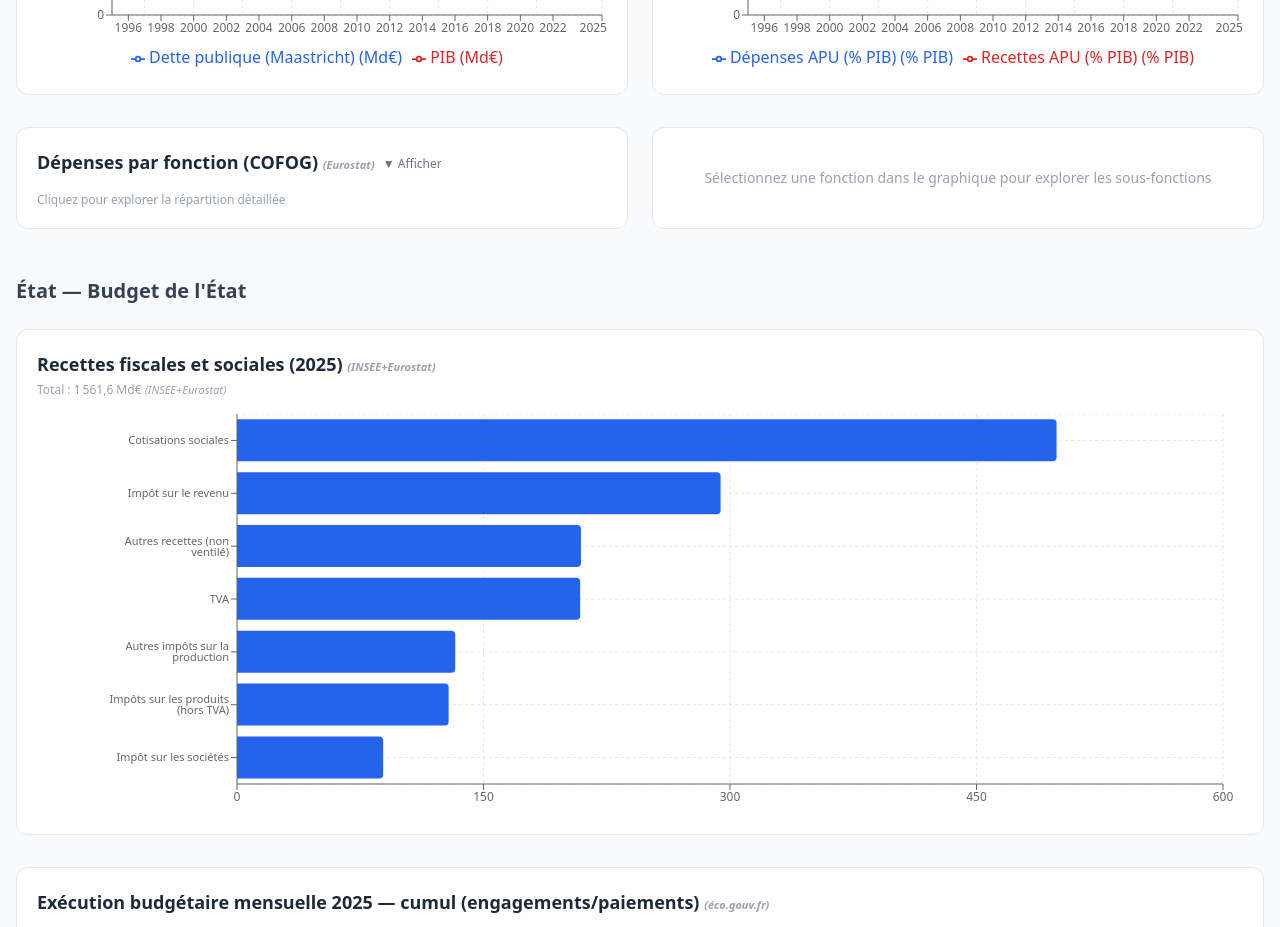
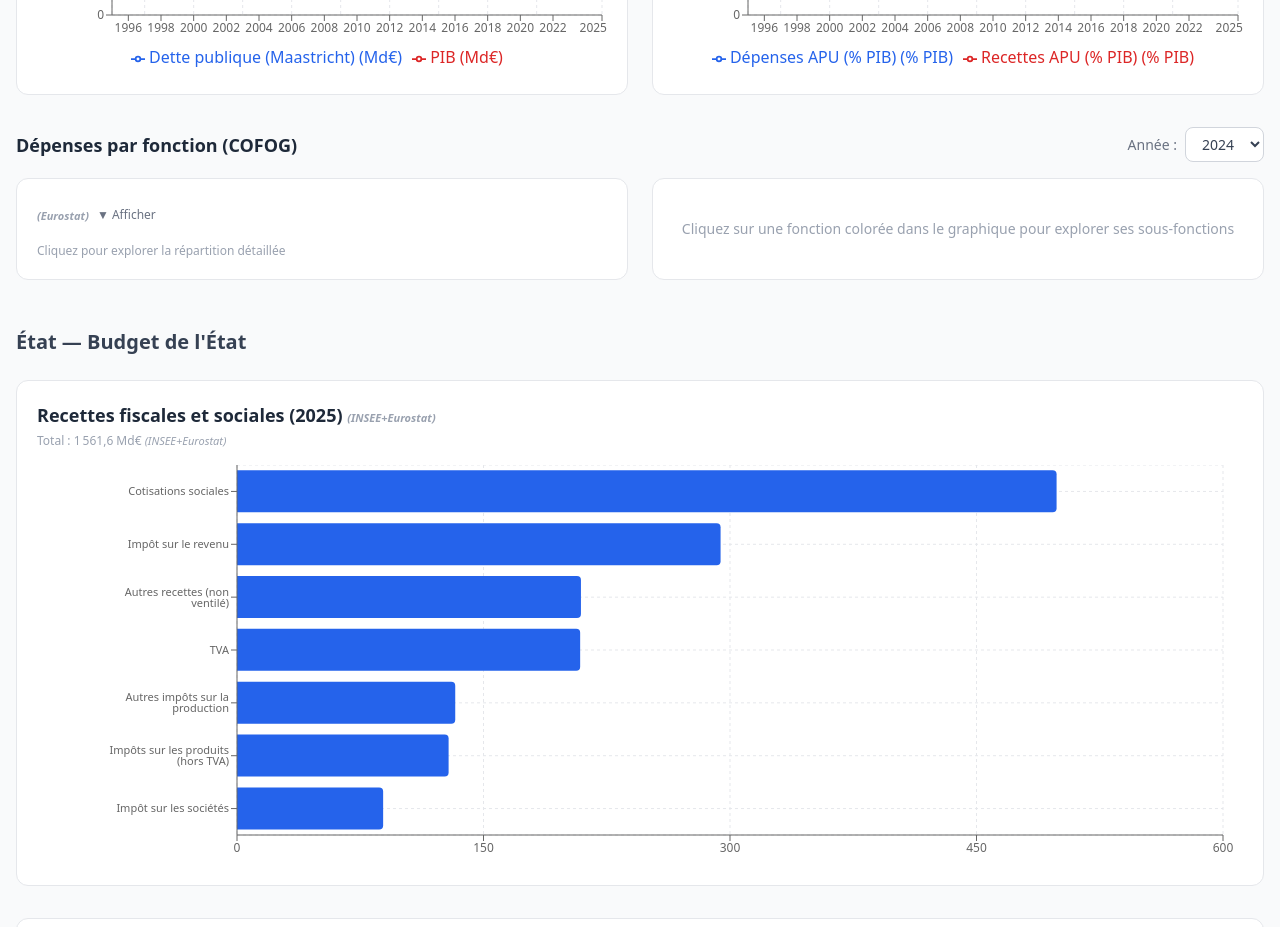
Before and after one commit to juliengoum14-dev/comptes-publics-france, a Next.js app: page / in a window 1280 px wide. Shown: the part 2100-3027 px from the top of the page. Built offline with nearby package versions, Linux system fonts and the light colour scheme.

Commit message:
Ajoute un sélecteur d'année au graphique COFOG
- Nouveau composant CofogSection : sélecteur d'année (2020-2024) +
  DrillDownChart avec l'année sélectionnée

```diff
--- a/src/app/page.tsx
+++ b/src/app/page.tsx
@@ -9,6 +9,7 @@ import SourceBadge from "@/components/SourceBadge";
 import SectionNav from "@/components/SectionNav";
 import SmbLineChart from "@/components/SmbLineChart";
 import MissionsHistoriqueChart from "@/components/MissionsHistoriqueChart";
+import CofogSection from "@/components/CofogSection";
 
 export default function Home() {
   const { synthese, recettes, apu, series, budgetEtat, arbreNature, natureParSecteur, projections, cofogArbre, smb, missionsHistorique } = getAllData();
@@ -121,17 +122,12 @@ export default function Home() {
             />
           </div>
 
-          <div className="mt-8 grid grid-cols-1 lg:grid-cols-2 gap-6">
-            <DrillDownChart
+          <div className="mt-8">
+            <CofogSection
               tree={cofogArbre.depenses}
-              secteurData={{}}
-              title="Dépenses par fonction (COFOG)"
-              annee={2024}
               source={cofogArbre.meta.source as string}
+              anneesDisponibles={cofogArbre.meta.annees_disponibles as string[]}
             />
-            <div className="rounded-xl border border-gray-200 bg-white p-5 flex items-center justify-center">
-              <p className="text-sm text-gray-400">Sélectionnez une fonction dans le graphique pour explorer les sous-fonctions</p>
-            </div>
           </div>
         </section>
 
--- /dev/null
+++ b/src/components/CofogSection.tsx
@@ -0,0 +1,52 @@
+"use client";
+
+import { useState } from "react";
+import DrillDownChart from "./DrillDownChart";
+import type { TreeNode } from "@/types";
+
+interface CofogSectionProps {
+  tree: TreeNode;
+  source: string;
+  anneesDisponibles: string[];
+}
+
+export default function CofogSection({ tree, source, anneesDisponibles }: CofogSectionProps) {
+  const [annee, setAnnee] = useState(2024);
+
+  return (
+    <div>
+      <div className="flex items-center justify-between mb-4">
+        <h3 className="text-lg font-semibold text-gray-800">
+          Dépenses par fonction (COFOG)
+        </h3>
+        <div className="flex items-center gap-2 text-sm">
+          <label htmlFor="cofog-year" className="text-gray-500">Année :</label>
+          <select
+            id="cofog-year"
+            value={annee}
+            onChange={(e) => setAnnee(Number(e.target.value))}
+            className="rounded-lg border border-gray-300 bg-white px-3 py-1.5 text-sm text-gray-700 focus:outline-none focus:ring-2 focus:ring-blue-500"
+          >
+            {anneesDisponibles.map((a) => (
+              <option key={a} value={a}>{a}</option>
+            ))}
+          </select>
+        </div>
+      </div>
+      <div className="grid grid-cols-1 lg:grid-cols-2 gap-6">
+        <DrillDownChart
+          tree={tree}
+          secteurData={{}}
+          title=""
+          annee={annee}
+          source={source}
+        />
+        <div className="rounded-xl border border-gray-200 bg-white p-5 flex items-center justify-center">
+          <p className="text-sm text-gray-400">
+            Cliquez sur une fonction colorée dans le graphique pour explorer ses sous-fonctions
+          </p>
+        </div>
+      </div>
+    </div>
+  );
+}
```
